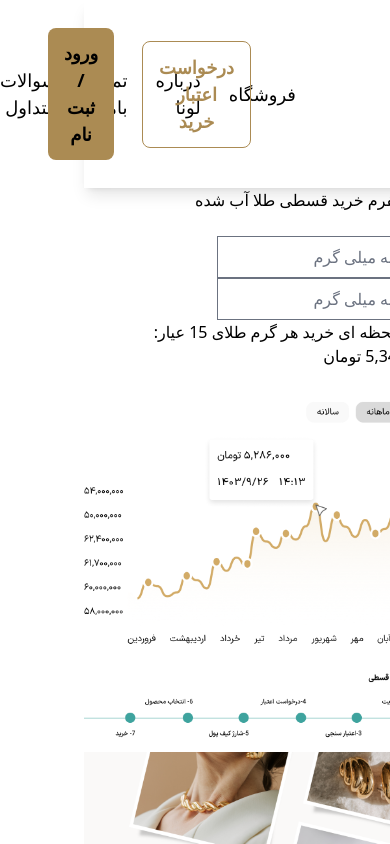
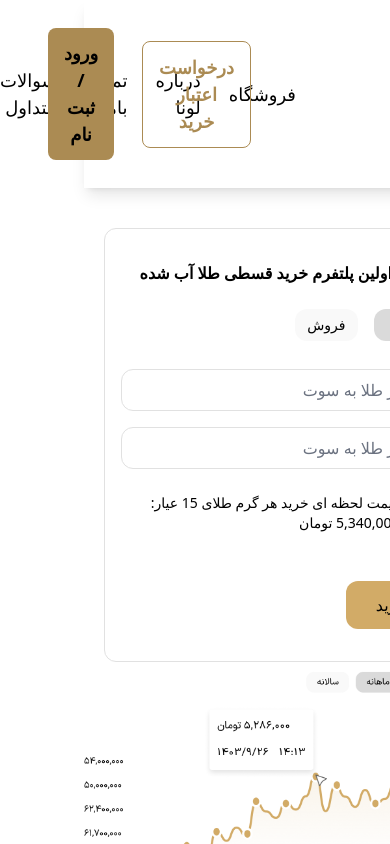
Before and after one commit to Spark-Code-Team/loana-gold, a Next.js app: page / in a window 390 px wide. Shown: the top 844 px of the page. Built offline with nearby package versions, Linux system fonts and the light colour scheme.

Commit message:
responsive melted gold

```diff
--- a/src/components/modules/homepage/OnlineCalculation.js
+++ b/src/components/modules/homepage/OnlineCalculation.js
@@ -1,113 +1,36 @@
-import Online from "../../../../public/icons/Online";
+import Image from "next/image";
 
 const OnlineCalculation = () => {
     return(
-    <div className="my-auto">
 
-    <p className="md:pb-10 md:text-[24px] md:font-bold">
-        لونا اولین پلتفرم خرید قسطی طلا آب شده
-    </p>
+        <div className="md:w-1/2 w-full">
 
-        <div className="
-        md:w-[560px]
-        md:border-[1px]
-        md:border-[#E1E1E1]
-        md:rounded-xl
-        md:px-[32px]
-        md:pt-9
-        md:h-96
-        "
-        >
-            <div className="
-            md:w-[496px]
-            md:h-[224px]
-            md:flex
-            md:flex-col
-            md:justify-around
-            "
-            >
+            <div className="md:w-[90%] w-[90%] m-auto mt-10 pt-8 pb-8 pr-4 pl-4 border-[1.5px] border-[#E1E1E1] rounded-xl">
 
-                <div>
-                    <button className="
-                    md:w-[60px]
-                    md:h-8
-                    md:bg-[#DADADA]
-                    md:rounded-xl
-                    ">
-                    خرید
-                    </button>
+                <div className="md:w-full md:m-auto font-bold md:text-right text-center">لونا اولین پلتفرم خرید قسطی طلا آب شده</div>
 
-                <button className="
-                    md:w-[60px]
-                    md:h-8
-                    md:mr-4
-                    md:bg-[#F9F9F9]
-                    md:rounded-xl
-                    ">
-                    فروش
-                </button>
+                <div className="w-full md:m-auto md:mt-6 mt-6 flex justify-start gap-x-4 text-sm">
+                    <button className="md:w-[60px] h-[32px] bg-[#DADADA] rounded-xl w-[20%]">خرید</button>
+                    <button className="md:w-[60px] h-[32px] bg-[#F9F9F9] rounded-xl w-[20%]">فروش</button>
+                </div>
+
+                <div className="w-full m-auto md:mt-2 mt-3">
+
+                    <input type="text" name="" className="w-full md:h-[56px] rounded-xl border-[1.5px] border-[#E1E1E1] mt-4" placeholder="مقدار طلا به سوت"/>
+                    <input type="text" name="" className="w-full md:h-[56px] rounded-xl border-[1.5px] border-[#E1E1E1] mt-4" placeholder="مقدار طلا به سوت"/>
+
+                    <div className="w-full flex gap-x-3 items-center mt-6 md:text-base text-sm">
+                        <Image src="/images/vector.png" alt="" width={26} height={18}/>
+                        <p>قیمت لحظه ای خرید هر گرم طلای 15 عیار: 5,340,000 تومان</p>
+                    </div>
+
+                    <div className="md:w-full md:mt-14 w-full mt-12">
+                        <button className="md:w-[131px] h-[48px] w-[29%] bg-[#D2AB67] rounded-xl">خرید</button>
+                    </div>
 
                 </div>
 
-                <div>
-                    <input
-                     type="text"
-                     placeholder="مقدار طلا به میلی گرم"
-                     className="
-                     md:w-[496px]
-                     md:h-14
-                     md:rounded-xl
-                     md:border-[1px]
-                     md:border-[#E1E1E1]
-                     "
-                    />
-                </div>
-
-                <div>
-                <input
-                     type="text"
-                     placeholder="مقدار طلا به میلی گرم"
-                     className="
-                     md:w-[496px]
-                     md:h-14
-                     md:rounded-xl
-                     md:border-[1px]
-                     md:border-[#E1E1E1]
-                     "
-                    />
-                </div>
-
-                <div className="
-                flex
-                items-center
-                space-x-2
-                rtl:space-x-reverse
-                ">
-                    <Online className="w-6 h-6"/>
-                    <p>
-                    قیمت لحظه ای خرید هر گرم طلای 15 عیار: 5,340,000 تومان
-                    </p>
-                </div>
-
             </div>
-
-            <div className="
-            md:pt-14
-            ">
-                <button className="
-                md:w-32
-                md:h-12
-                md:rounded-lg
-                bg-primary
-
-                ">
-                    خرید
-
-                </button>
-
-            </div>
-
-        </div>
 
         </div>
 
```
Also changed, not shown: public/images/vector.png (added).
